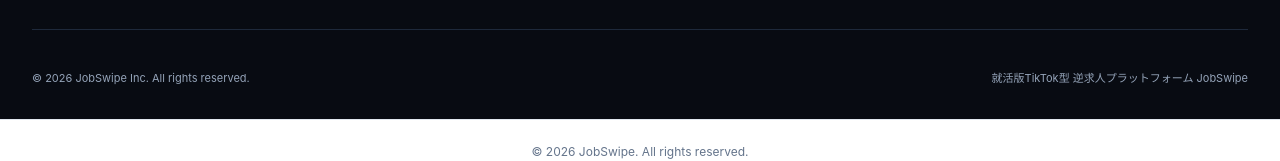
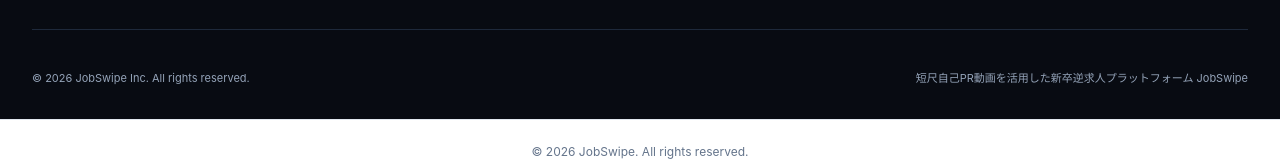
Before and after one commit to nanato0102/jobswipe, a Next.js app: page / in a window 1280 px wide. Shown: the part 6374-6535 px from the top of the page. Built offline with nearby package versions, Linux system fonts and the light colour scheme.

Commit message:
chore: remove all occurrences of TikTok from codebase

```diff
--- a/src/app/layout.tsx
+++ b/src/app/layout.tsx
@@ -5,7 +5,7 @@ import { ToastProvider } from "@/context/ToastContext";
 import "./globals.css";
 
 export const metadata: Metadata = {
-  title: "JobSwipe | 人柄を可視化する就活版TikTok型 逆求人プラットフォーム",
+  title: "JobSwipe | 短尺自己PR動画で人柄を可視化する新卒逆求人プラットフォーム",
   description: "学生が投稿した自己PR動画を企業がスワイプ形式で閲覧し、直感的にオファーを送れる逆求人プラットフォーム",
 };
 
--- a/src/app/page.tsx
+++ b/src/app/page.tsx
@@ -751,7 +751,7 @@ export default function HomePage() {
           <div className="flex flex-col sm:flex-row items-center justify-between gap-4 text-[11px] text-slate-400">
             <p>© 2026 JobSwipe Inc. All rights reserved.</p>
             <p className="text-slate-400">
-              就活版TikTok型 逆求人プラットフォーム JobSwipe
+              短尺自己PR動画を活用した新卒逆求人プラットフォーム JobSwipe
             </p>
           </div>
         </div>
--- a/src/components/SwipeCard.tsx
+++ b/src/components/SwipeCard.tsx
@@ -245,7 +245,7 @@ export default function SwipeCard({ videos, onLike, onOffer }: SwipeCardProps) {
 
       {/* PC 2カラム / スマホ 1カラム コンテナ */}
       <div className="w-full grid grid-cols-1 lg:grid-cols-12 gap-6 items-start">
-        {/* 左側：TikTok風縦型動画プレーヤー（7カラム） */}
+        {/* 左側：縦型ショート動画プレーヤー（7カラム） */}
         <div
           onTouchStart={handleTouchStart}
           onTouchMove={handleTouchMove}
```
Also changed, not shown: 1 other file (tests, documents, lock files or other folders).
